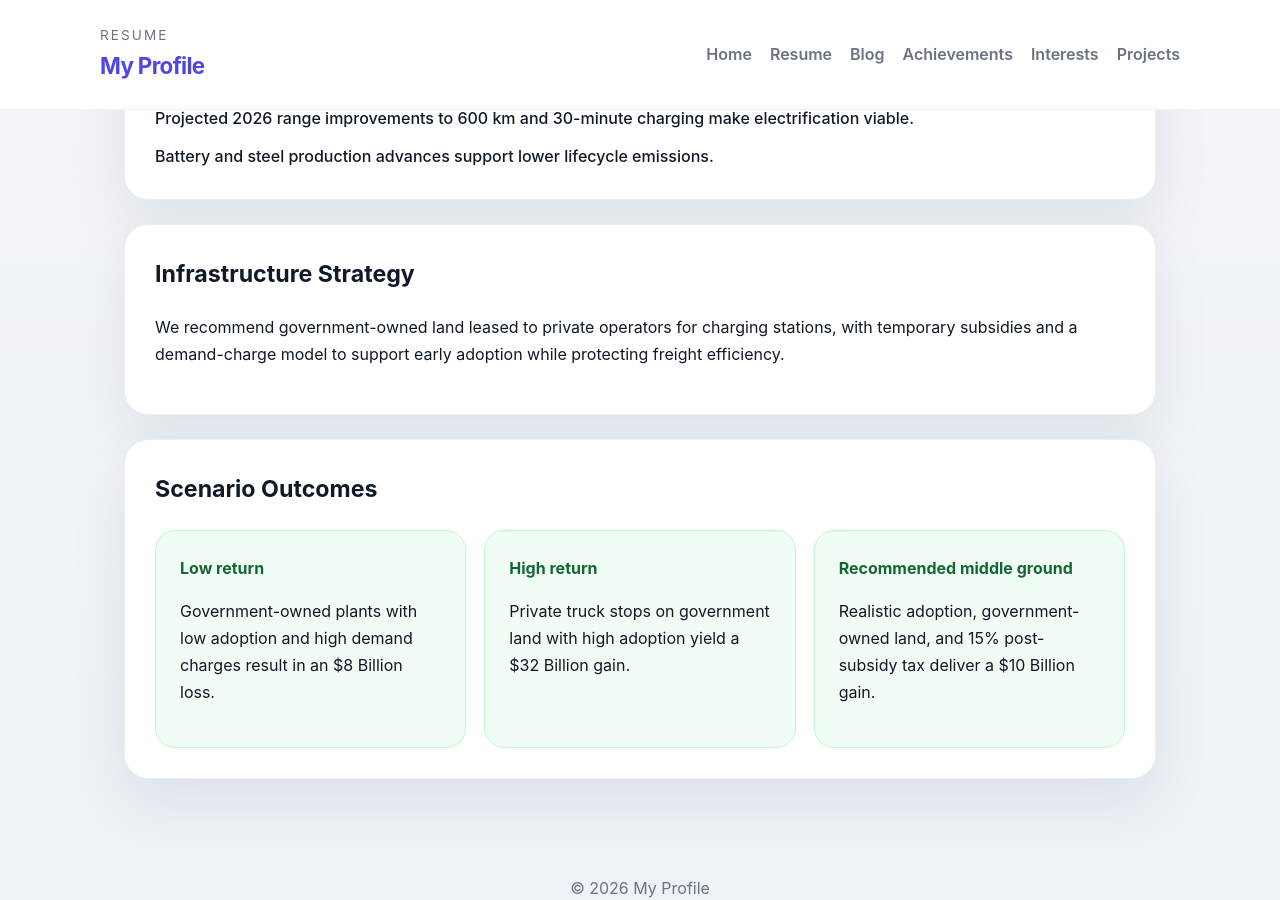
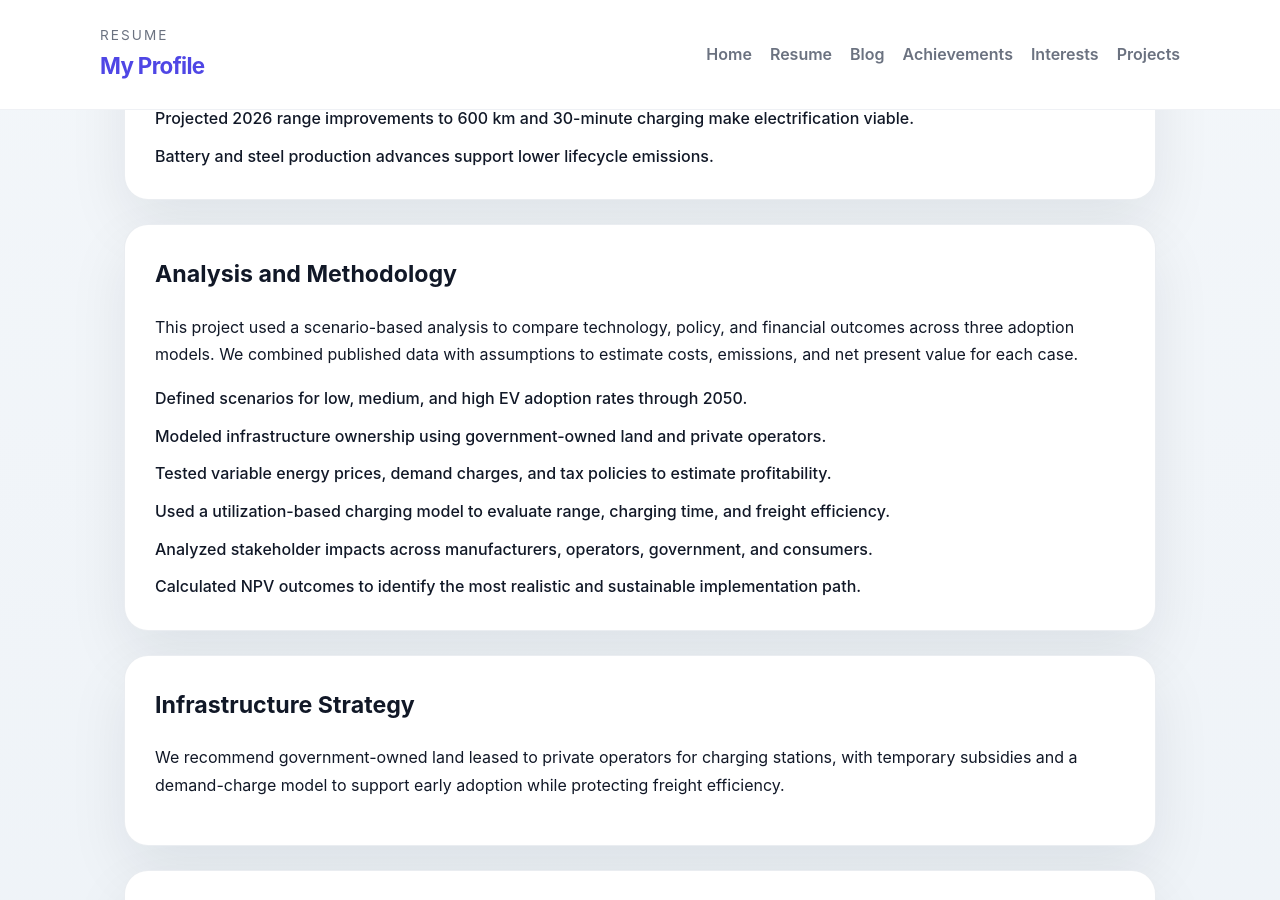
Before and after one commit to MartinKalories/manavkalra, a Jekyll site: the page built from projects/index.md, in a window 1280 px wide and 900 px high, scrolled down 1273 px. Built offline with Jekyll 4.4.1, drawn with Linux system fonts in a browser that asks for light colours.

Commit message:
Add analysis methodology section to project page

```diff
--- a/projects/index.md
+++ b/projects/index.md
@@ -58,6 +58,19 @@ title: Projects
   </section>
 
   <section class="project-block">
+    <h2>Analysis and Methodology</h2>
+    <p>This project used a scenario-based analysis to compare technology, policy, and financial outcomes across three adoption models. We combined published data with assumptions to estimate costs, emissions, and net present value for each case.</p>
+    <ul class="project-list">
+      <li>Defined scenarios for low, medium, and high EV adoption rates through 2050.</li>
+      <li>Modeled infrastructure ownership using government-owned land and private operators.</li>
+      <li>Tested variable energy prices, demand charges, and tax policies to estimate profitability.</li>
+      <li>Used a utilization-based charging model to evaluate range, charging time, and freight efficiency.</li>
+      <li>Analyzed stakeholder impacts across manufacturers, operators, government, and consumers.</li>
+      <li>Calculated NPV outcomes to identify the most realistic and sustainable implementation path.</li>
+    </ul>
+  </section>
+
+  <section class="project-block">
     <h2>Infrastructure Strategy</h2>
     <p>We recommend government-owned land leased to private operators for charging stations, with temporary subsidies and a demand-charge model to support early adoption while protecting freight efficiency.</p>
   </section>
```
